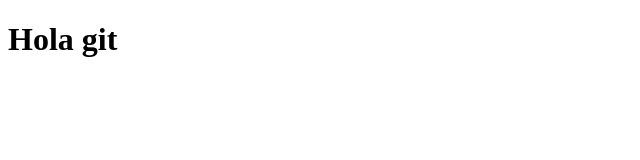
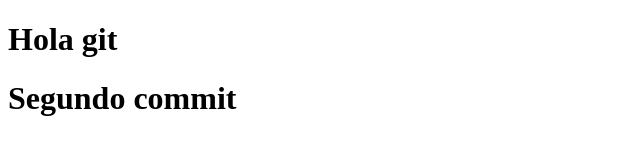
Before and after one commit to RenatoArenas/Prueba2, a plain HTML site: page index.html in a window 1280 px wide. Shown: the whole page, without its empty margins (0-640 px from the left). Drawn offline with Linux system fonts and the light colour scheme.

Commit message:
Segundo commit

```diff
--- a/index.html
+++ b/index.html
@@ -8,5 +8,6 @@
 </head>
 <body>
     <h1>Hola git</h1>
+    <h1>Segundo commit</h1>
 </body>
 </html>
```
